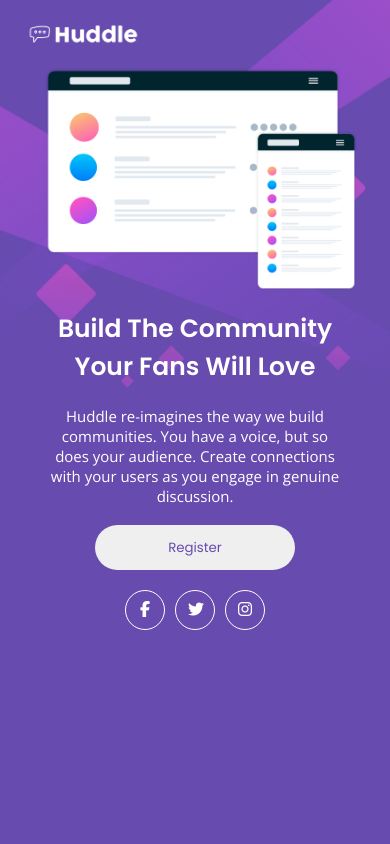
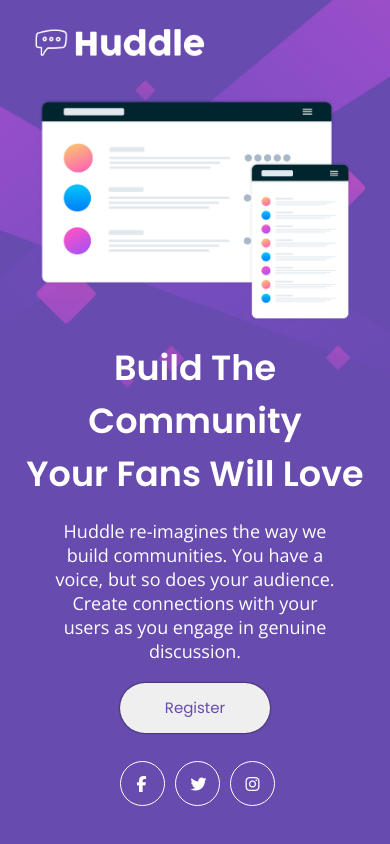
Before and after one commit to ELHart05/Frontend-Mentor-My-Custom-Huddle-Landing-Page-With-Single-Introductory-Section-Master-HTML-CSS-Only, a plain HTML site: page index.html in a window 390 px wide. Drawn offline with nearby package versions, Linux system fonts and the light colour scheme.

Commit message:
Add files via upload

```diff
--- a/index.html
+++ b/index.html
@@ -1,5 +1,6 @@
 <!DOCTYPE html>
 <html lang="en">
+
 <head>
   <meta charset="UTF-8">
   <meta name="viewport" content="width=device-width, initial-scale=1.0">
@@ -8,9 +9,11 @@
   <link rel="stylesheet" href="style/style.css">
   <link rel="preconnect" href="https://fonts.googleapis.com">
   <link rel="preconnect" href="https://fonts.gstatic.com" crossorigin>
-  <link href="https://fonts.googleapis.com/css2?family=Open+Sans&family=Poppins:wght@400;600&display=swap" rel="stylesheet">
+  <link href="https://fonts.googleapis.com/css2?family=Open+Sans&family=Poppins:wght@400;600&display=swap"
+    rel="stylesheet">
   <script src="https://kit.fontawesome.com/687641562e.js" crossorigin="anonymous"></script>
 </head>
+
 <body>
   <img src="images/logo.png" alt="#" class="logo">
   <div class="main">
@@ -22,14 +25,18 @@
         <span class="l1">Build The Community</span>
         <span class="l2">Your Fans Will Love</span>
       </h1>
-   <P>Huddle re-imagines the way we build communities. You have a voice, but so does your audience. Create connections with your users as you engage in genuine discussion.</P>
+      <P>Huddle re-imagines the way we build communities. You have a voice, but so does your audience. Create
+        connections with your users as you engage in genuine discussion.</P>
       <button>Register</button>
+    </div>
+  </div>
+  <footer>
     <div class="sm">
       <div class="facebook"><i class="fa-brands fa-facebook-f"></i></div>
       <div class="twitter"><i class="fa-brands fa-twitter"></i></div>
-     <div class="insta"><i class="fa-brands fa-instagram"></i></body>
+      <div class="insta"><i class="fa-brands fa-instagram"></i></div>
     </div>
-  </div>
-</div>
+  </footer>
 </body>
+
 </html>
--- a/style/style.css
+++ b/style/style.css
@@ -28,14 +28,15 @@ body {
 .logo {
     margin-top: 3%;
     margin-left: 3%;
+    cursor: pointer;
 }
 
 
 .ill {
     margin-top: 4%;
-    margin-left: 8%;
-    height: 20%;
-    width: 90%;
+    margin-left: 20%;
+    height: 25%;
+    width: 100%;
 }
 
 
@@ -51,7 +52,7 @@ body {
     width: 47%;
     margin-top: 4%;
     margin-right: 3%;
-    margin-left: 3%;
+    margin-left: 10%;
     display: flex;
     align-items: flex-start;
     justify-content: center;
@@ -63,7 +64,7 @@ h1 {
     font-family: 'Poppins', sans-serif;
     color: white;
     font-weight: 600;
-    font-size: 40px;
+    font-size: 45px;
 }
 
 .l1 {
@@ -76,7 +77,7 @@ h1 {
 
 
 p {
-    font-size: 17px;
+    font-size: 19px;
     color: white;
     font-family: 'Open Sans', sans-serif;
     margin-top: 3%;
@@ -88,18 +89,28 @@ p {
 button {
     margin-top: 5%;
     border-color: transparent;
-    height: 45px;
-    width: 155px;
+    height: 50px;
+    width: 160px;
+    font-size: 17px;
     font-family: 'Poppins', sans-serif;
     border-radius: 400px;
     color: hsl(257, 40%, 49%);
     cursor: pointer;
     transition: 1s;
+    box-shadow: #000 0 0 2px 0;
 }
 
 button:hover {
     background-color: hsl(300, 69%, 71%);
     color: white;
+    box-shadow: none;
+}
+
+footer {
+    display: flex;
+    align-items: center;
+    justify-content: flex-end;
+    padding-bottom: 20px;
 }
 
 
@@ -107,19 +118,19 @@ button:hover {
     display: flex;
     align-items: center;
     flex-direction: row;
-    justify-content: space-between;
-    position: absolute;
-    bottom: 25px;
-    right: 25px;
-
+    justify-content: center;
+    margin-right: 30px;
+    margin-top: 25px;
 }
 
 .sm>div {
     border: 1px solid white;
     border-radius: 100%;
-    height: 40px;
-    width: 40px;
-    display: inline-block;
+    height: 45px;
+    width: 45px;
+    display: flex;
+    align-items: center;
+    justify-content: center;
     cursor: pointer;
     transition: 1s;
 }
@@ -171,8 +182,8 @@ i:hover {
     }
 
     .logo {
-        height: 32%;
-        width: 32%;
+        height: 50%;
+        width: 50%;
         margin-top: 5%;
         margin-left: 5%;
     }
@@ -194,36 +205,38 @@ i:hover {
     .ill {
         height: 50%;
         width: 80%;
-        margin-right: 20px;
+        margin-left: 0;
+        margin-top: 30px;
     }
 
 
     h1 {
-        font-size: 25px;
+        font-size: 35px;
         text-align: center;
         margin-top: 5%;
+        padding: 0 20px;
     }
 
 
     P {
         width: 100%;
         width: 75%;
-        font-size: 15px;
+        font-size: 18px;
         text-align: center;
         margin-top: 5%;
     }
 
 
     button {
-        width: 200px;
+        width: 150px;
+        font-size: 15px;
         margin-top: 5%;
     }
 
 
     .sm {
-        position: static;
         margin-top: 5%;
-        padding-bottom: 2%;
+        padding-bottom: 5%;
     }
 
     .twitter {
@@ -233,4 +246,12 @@ i:hover {
     .insta {
         margin-left: 10px;
     }
+
+    footer {
+        justify-content: center;
+        margin-top: 10px;
+        margin-left: 34px;
+        padding: 0;
+    }
+
 }
```
Lines whose indentation alone changed are shown as unchanged.
